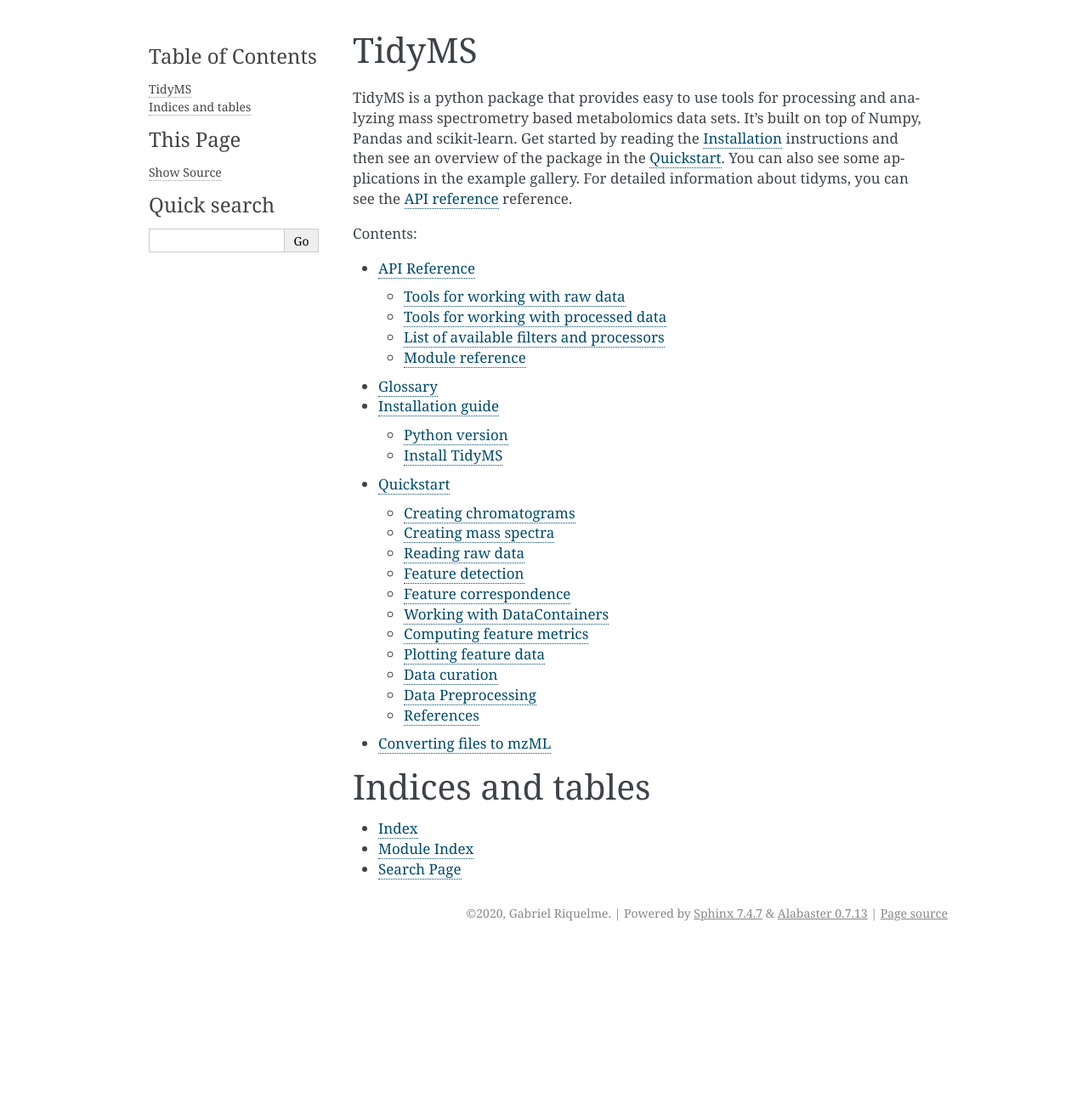
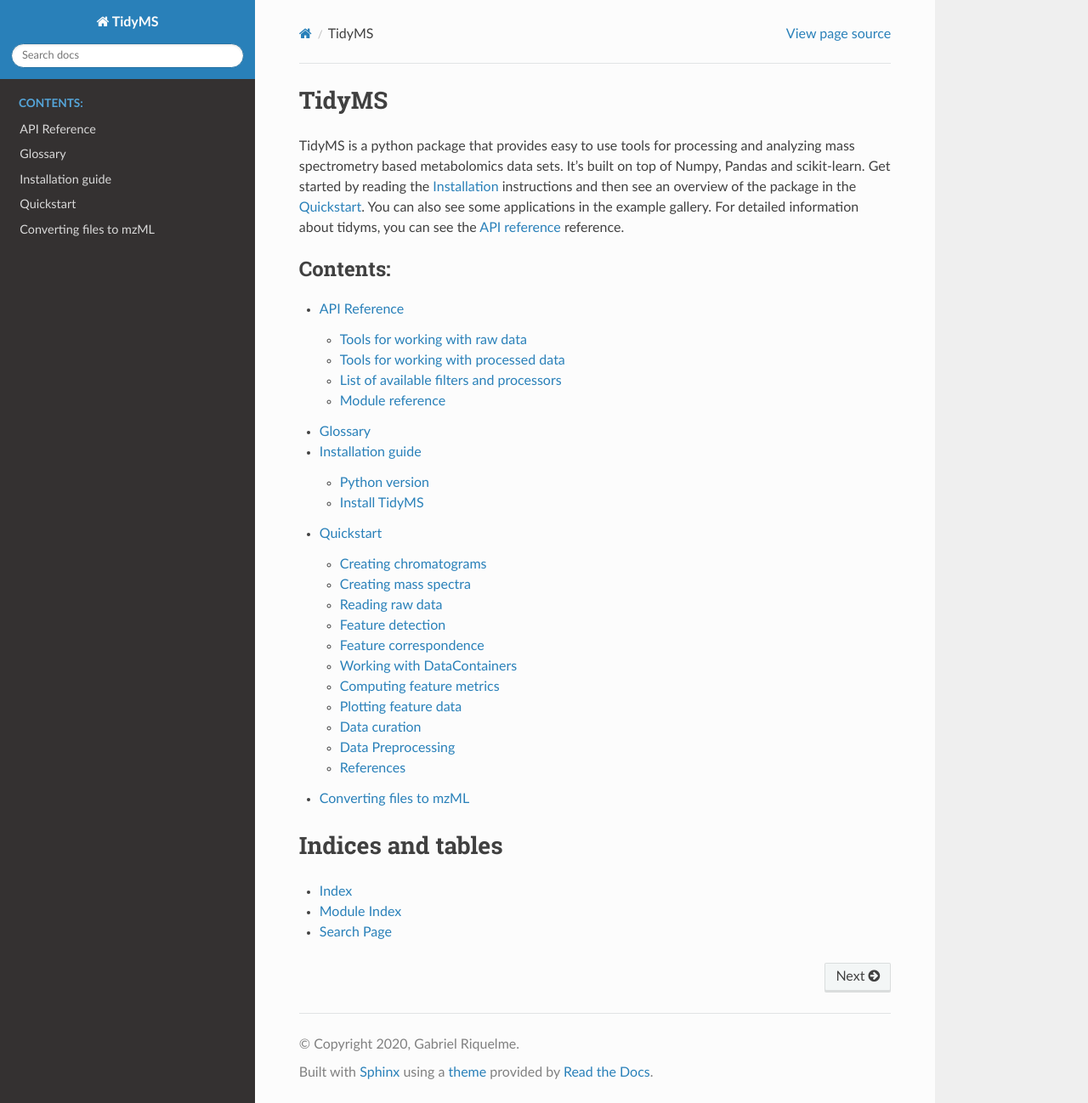
Before and after one commit to griquelme/tidyms, a Sphinx documentation site: the page built from docs/index.rst, in a window 1280 px wide and 1298 px high. Shown: the whole window at 85% size. Built offline with Sphinx 7.4.7 and the Read the Docs theme 2.0.0, drawn with Linux system fonts in a browser that asks for light colours.

Commit message:
changed doc theme

```diff
--- a/docs/conf.py
+++ b/docs/conf.py
@@ -36,7 +36,7 @@
     'IPython.sphinxext.ipython_directive',
     'IPython.sphinxext.ipython_console_highlighting',
     'bokeh.sphinxext.bokeh_plot',
-    # 'matplotlib.sphinxext.plot_directive',
+    'matplotlib.sphinxext.plot_directive',
     # 'gallery_generator',
     'numpydoc'
 ]
@@ -60,19 +60,16 @@
 # The theme to use for HTML and HTML Help pages.  See the documentation for
 # a list of builtin themes.
 #
-html_theme = 'alabaster'
+html_theme = 'sphinx_rtd_theme'
 
-html_theme_options = {"fixed_sidebar": True,
-                      "page_width": "950px"}
-
-# html_theme = "press"
 # Add any paths that contain custom static files (such as style sheets) here,
 # relative to this directory. They are copied after the builtin static files,
 # so a file named "default.css" will overwrite the builtin "default.css".
 html_static_path = ['_static']
 
 intersphinx_mapping = \
-    {'pandas': ('http://pandas.pydata.org/pandas-docs/stable/', None)}
+    {'pandas': ('http://pandas.pydata.org/pandas-docs/stable/', None),
+     'scipy': ('https://docs.scipy.org/doc/scipy/reference/', None)}
 
 # set index.rst as the master doc
 master_doc = 'index'
```
